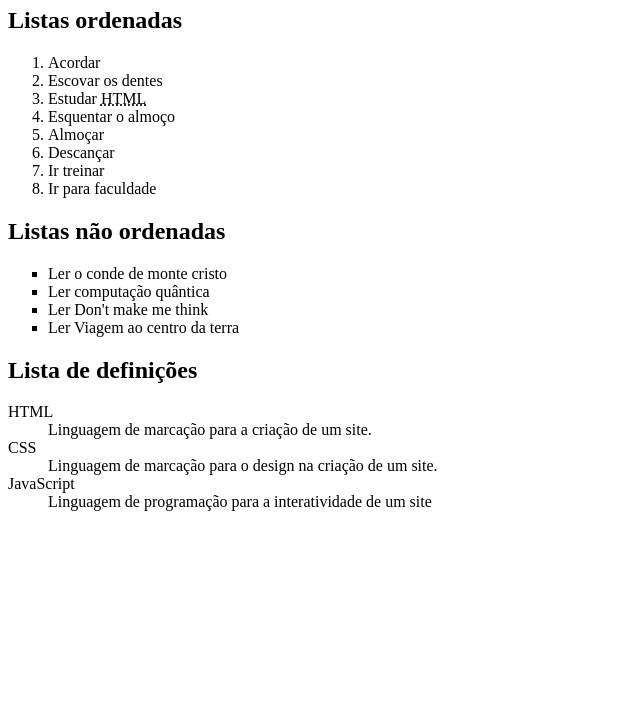
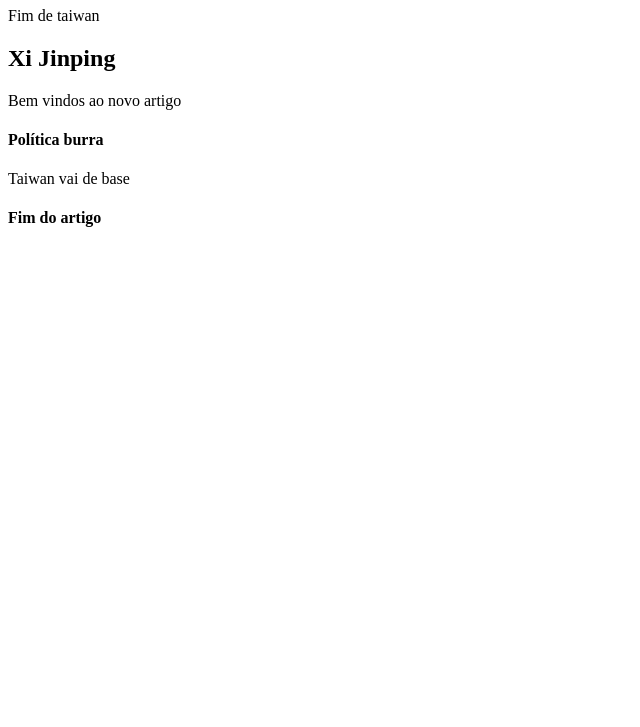
Before and after one commit to DiegodOliveira/Repositorio-1.0, a plain HTML site: page index.html in a window 1280 px wide. Shown: the part 73-800 px from the top of the page, without its empty margins (0-640 px from the left). Drawn offline with Linux system fonts and the light colour scheme.

Commit message:
Add files via upload

```diff
--- a/index.html
+++ b/index.html
@@ -4,37 +4,25 @@
     <meta charset="UTF-8">
     <meta http-equiv="X-UA-Compatible" content="IE=edge">
     <meta name="viewport" content="width=device-width, initial-scale=1.0">
-    <link rel="shortcut icon" href="Flat Face.ico" type="image/x-icon">
-    <title>Listas</title>
+    <title>Taiwan</title>
 </head>
 <body>
-    <h1>Trabalhando com listas</h1>
-    <h2>Listas ordenadas</h2>
-    <ol type="1">
-        <li>Acordar</li>
-        <li>Escovar os dentes</li>
-        <li>Estudar <abbr title="Hypertext Markup Language">HTML</abbr></li>
-        <li>Esquentar o almoço</li>
-        <li>Almoçar</li>
-        <li>Descançar</li>
-        <li>Ir treinar</li>
-        <li>Ir para faculdade</li>
-    </ol>
-    <h2>Listas não ordenadas</h2>
-    <ul type="square">
-        <li>Ler o conde de monte cristo</li>
-        <li>Ler computação quântica</li>
-        <li>Ler Don't make me think</li>
-        <li>Ler Viagem ao centro da terra</li>
-    </ul>
-    <h2>Lista de definições</h2>
-    <dl>
-        <dt>HTML</dt>
-        <dd>Linguagem de marcação para a criação de um site.</dd>
-        <dt>CSS</dt>
-        <dd>Linguagem de marcação para o design na criação de um site.</dd>
-        <dt>JavaScript</dt>
-        <dd>Linguagem de programação para a interatividade de um site</dd>
-    </dl>
+    <header>
+        <h1>Taiwan aka china leste</h1>
+        <nav>Fim de taiwan</nav>
+    </header>
+    <div>
+        <article>
+            <h2>Xi Jinping</h2>
+            <p>Bem vindos ao novo artigo</p>
+        </article>
+        <aside>
+            <h4>Política burra</h4>
+            <p>Taiwan vai de base</p>
+        </aside>
+    </div>
+    <footer>
+        <h4>Fim do artigo</h4>
+    </footer>
 </body>
 </html>
```
